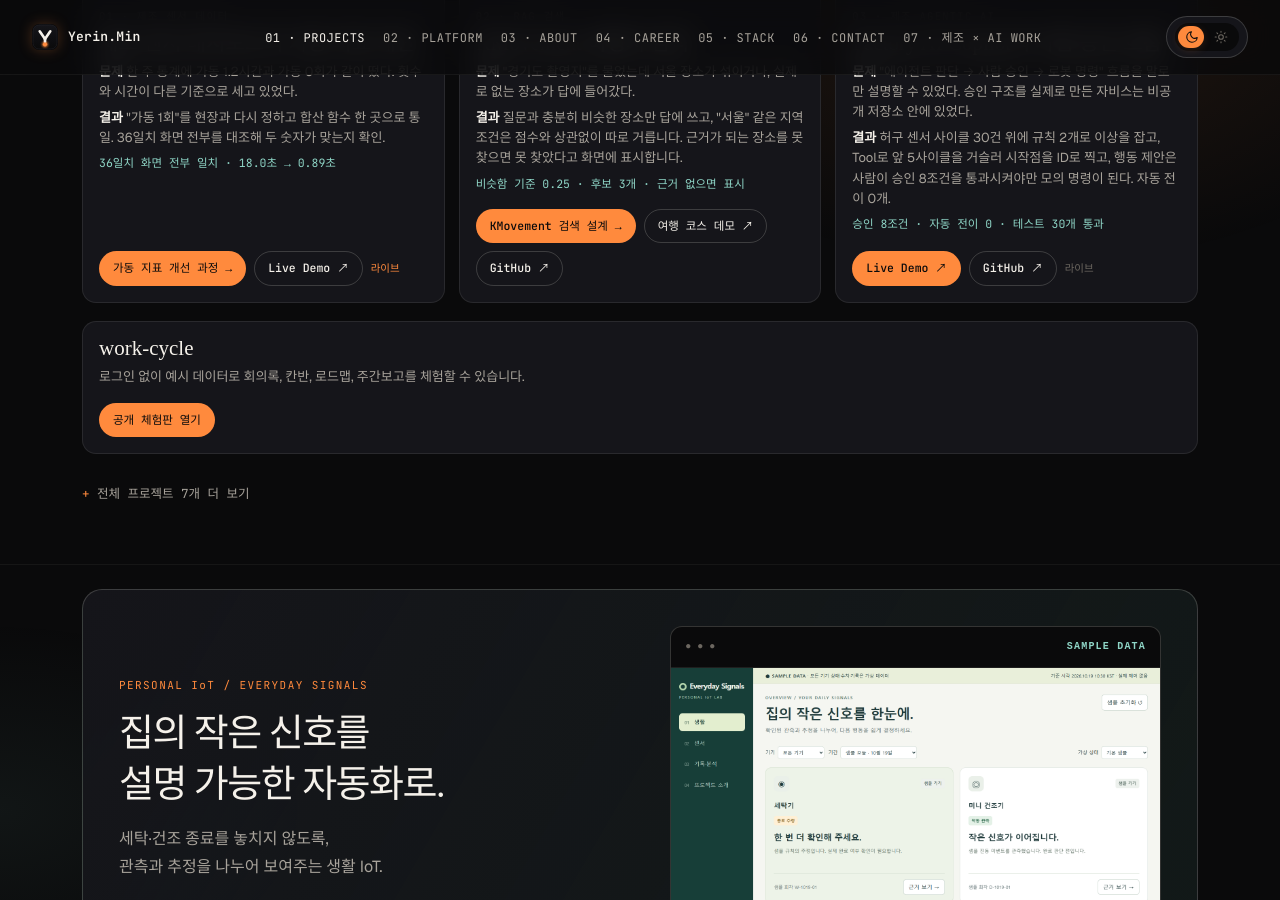
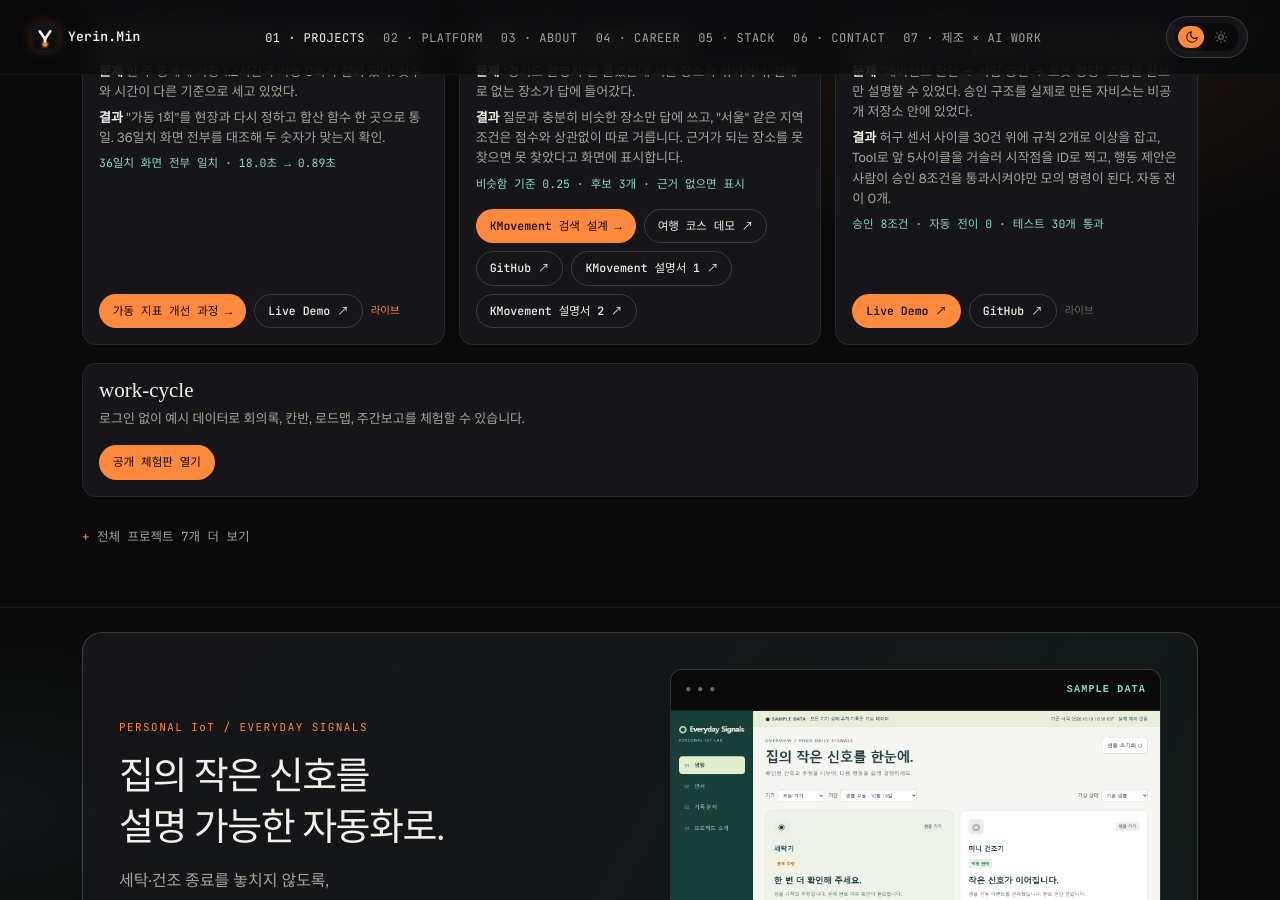
Before and after one commit to feed-mina/feed-mina.github.io, a Jekyll site: the page index.html, which Jekyll copies as it is, in a window 1280 px wide and 900 px high, scrolled down 1620 px. Built offline with Jekyll 4.4.1, drawn with Linux system fonts in a browser that asks for light colours; some web fonts are replaced.

Commit message:
Add KMovement manual links to portfolio project card

```diff
--- a/index.html
+++ b/index.html
@@ -1476,7 +1476,13 @@
           <div class="q"><b>문제</b> "경기도 촬영지"를 물었는데 서울 장소가 섞이거나, 실제로 없는 장소가 답에 들어갔다.</div>
           <div class="q"><b>결과</b> 질문과 충분히 비슷한 장소만 답에 쓰고, "서울" 같은 지역 조건은 점수와 상관없이 따로 거릅니다. 근거가 되는 장소를 못 찾으면 못 찾았다고 화면에 표시합니다.</div>
           <div class="m">비슷함 기준 0.25 · 후보 3개 · 근거 없으면 표시</div>
-          <div class="ln"><a class="btn primary" href="/kmovement-rag/">KMovement 검색 설계 →</a><a class="btn" href="https://kmovement.srv1869569.hstgr.cloud/view/ROUTE_PLANNER" target="_blank" rel="noopener">여행 코스 데모 ↗</a><a class="btn" href="https://github.com/feed-mina/KMovement#readme" target="_blank" rel="noopener">GitHub ↗</a></div>
+          <div class="ln">
+            <a class="btn primary" href="/kmovement-rag/">KMovement 검색 설계 →</a>
+            <a class="btn" href="https://kmovement.srv1869569.hstgr.cloud/view/ROUTE_PLANNER" target="_blank" rel="noopener">여행 코스 데모 ↗</a>
+            <a class="btn" href="https://github.com/feed-mina/KMovement#readme" target="_blank" rel="noopener">GitHub ↗</a>
+            <a class="btn" href="https://work-cycle.evolvix.workers.dev/s/m/31026067810bd0080d042fdaf9b667cd05c80e85d44d2da46e911e33e6bf7857" target="_blank" rel="noopener">KMovement 설명서 1 ↗</a>
+            <a class="btn" href="https://work-cycle.evolvix.workers.dev/s/m/8a30c775060c5206a8272be37f5addf7c7b7fe3bc6f0b43342b42ef5352d0710" target="_blank" rel="noopener">KMovement 설명서 2 ↗</a>
+          </div>
         </div>
       </div>
       <div class="case">
```
